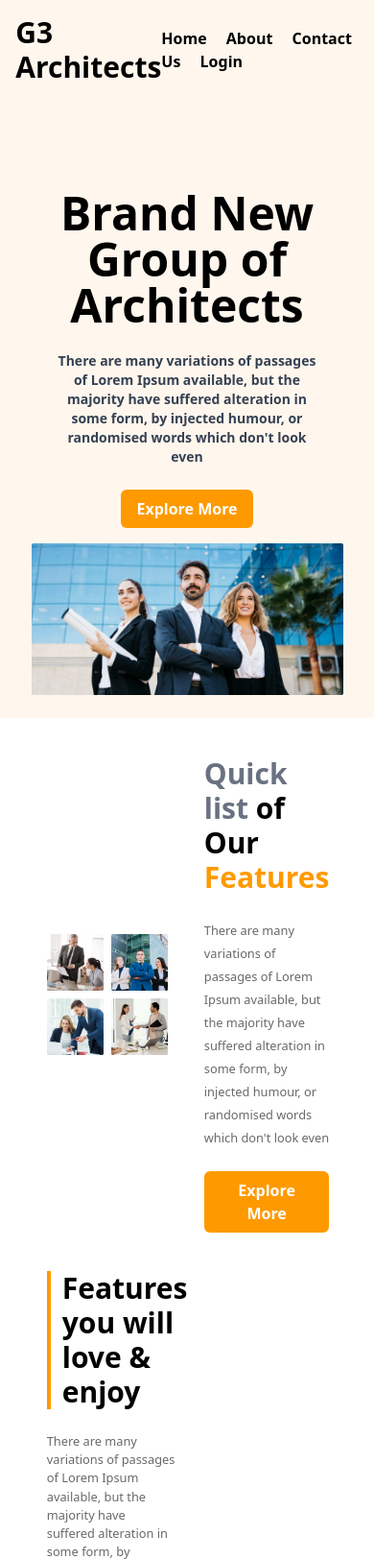
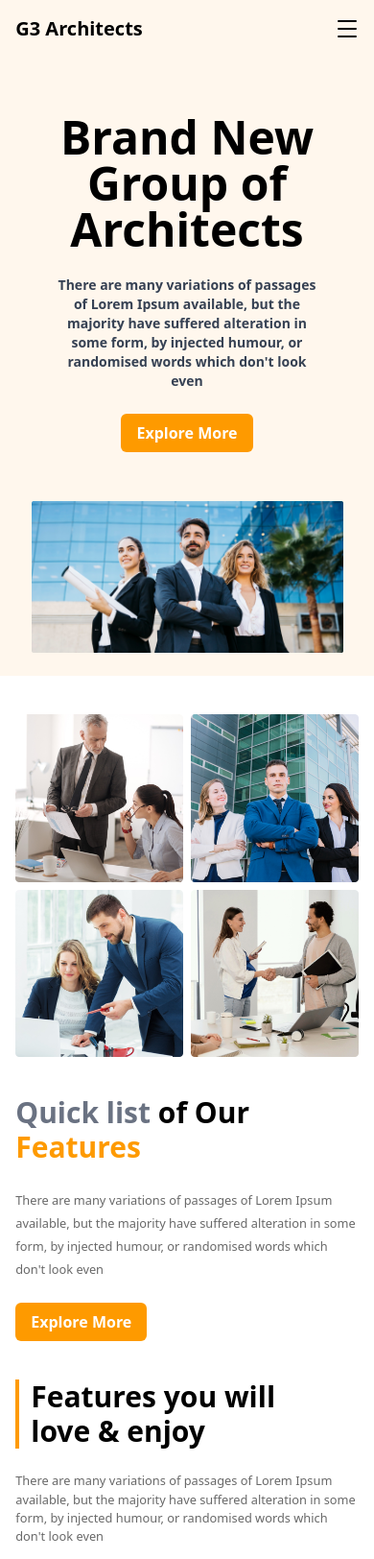
Before and after one commit to Pratush26/g3-architect, a plain HTML site: page index.html in a window 390 px wide. Shown: the top 1624 px of the page at 96% size. Drawn offline with nearby package versions, Linux system fonts and the light colour scheme.

Commit message:
responsiveness

```diff
--- a/index.html
+++ b/index.html
@@ -28,18 +28,19 @@ color: white;
 <body>
     <header class="bg-orange-50">
         <nav class="flex items-center justify-between w-11/12 mx-auto py-4">
-            <a href="#hero" class="font-bold text-3xl">G3 Architects</a>
-            <span class="space-x-4 font-semibold">
+            <a href="#hero" class="font-bold text-xl sm:text-3xl">G3 Architects</a>
+            <span class="space-x-4 hidden sm:block">
                 <a href="#hero">Home</a>
                 <a href="#hero">About</a>
                 <a href="#hero">Contact Us</a>
                 <a href="#hero">Login</a>
             </span>
+            <img src="./images/menu.svg" alt="menu icon" class="sm:hidden w-6 h-6">
         </nav>
     </header>
-    <section id="hero" class="bg-orange-50 py-6">
+    <section id="hero" tabindex="0" class="bg-orange-50 py-6">
         <div class="w-5/6 mx-auto grid grid-flow-row place-content-around gap-4 text-center">
-            <div class="min-h-[50vh] flex flex-col items-center justify-end gap-6">
+            <div class="min-h-[50vh] flex flex-col items-center justify-center gap-6">
                 <h1 class="font-bold text-5xl">Brand New <br> Group of Architects</h1>
                 <p class="font-semibold text-sm text-gray-700 w-5/6">There are many variations of passages of Lorem Ipsum available, but
                     the majority have suffered alteration in some form, by injected humour, or randomised words which
@@ -49,8 +50,8 @@ color: white;
             <img src="./images/banner.png" alt="banner image">
         </div>
     </section>
-    <main class="w-3/4 mx-auto">
-        <section class="grid grid-cols-2 justify-items-center items-center gap-10 my-10">
+    <main class="w-11/12 lg:w-3/4 mx-auto">
+        <section tabindex="1" class="grid grid-cols-1 sm:grid-cols-2 justify-items-center items-center gap-10 my-10">
             <div class="grid grid-cols-2 gap-2">
                 <img src="./images/team1.png" alt="image of team">
                 <img src="./images/team2.png" alt="image of team">
@@ -68,7 +69,7 @@ color: white;
                 <button class="bg-amber-500 text-white font-semibold px-4 py-2 rounded-md">Explore More</button>
             </div>
         </section>
-        <section class="grid grid-cols-2 gap-6 my-10">
+        <section tabindex="2" class="grid grid-cols-1 md:grid-cols-2 gap-6 my-10">
             <article class="flex flex-col gap-6">
                 <div class="border-l-4 border-amber-500 pl-3">
                     <h2 class="font-bold text-3xl">Features you will <br> love & enjoy</h2>
@@ -96,18 +97,18 @@ color: white;
                         alteration in some form, by injected humour, or randomised...........</small>
                 </div>
             </article>
-            <div id="experience">
+            <div id="experience" class="min-h-[70vh]">
                 <div class="w-fit absolute bottom-0 left-0 py-3 px-6 bg-amber-500 text-white rounded-xl shadow-lg/40 shadow-gray-600">
                     <h5 class="font-bold text-3xl">10+Year</h5>
                     <small>Experience</small>
                 </div>
             </div>
         </section>
-        <section class="text-center space-y-4">
+        <section tabindex="3" class="text-center space-y-4">
             <h4 class="font-bold text-2xl text-left">Some Facts</h4>
             <p class="text-left text-sm text-gray-500">There are many variations of passages of Lorem Ipsum available, but the majority have suffered
                 alteration.</p>
-            <div class="flex items-center justify-center gap-4">
+            <div class="flex items-center justify-center gap-4 flex-wrap sm:flex-nowrap">
                 <span class="border-1 font-bold text-gray-700 border-amber-500 rounded flex flex-col items-center justify-center p-4">
                     <img src="./images/icons/ribon.png" alt="ribon icon">
                     <h6>54</h6>
```
Also changed, not shown: images/cross.svg (added), images/menu.svg (added).
